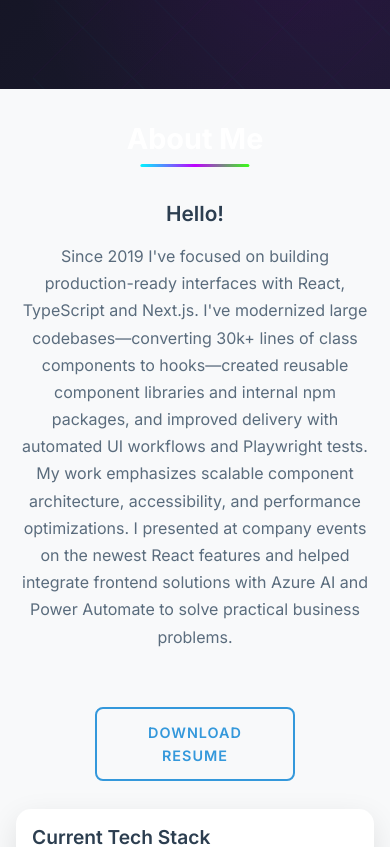
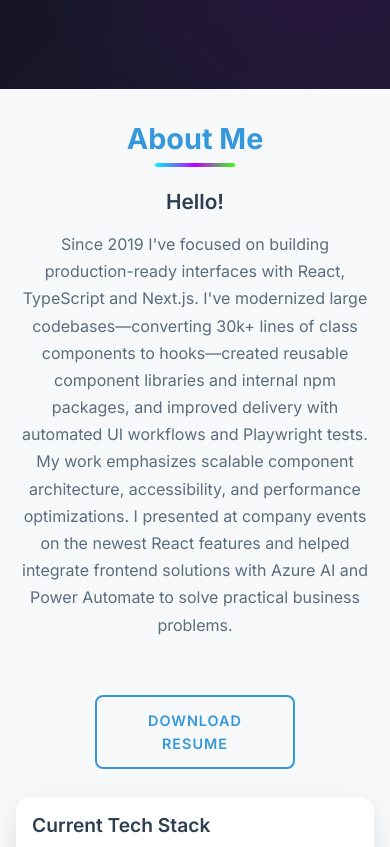
Before and after one commit to tihomirkg91/portfolio, a React (Vite) app: page / in a window 390 px wide. Shown: the part 820-1667 px from the top of the page. Built offline with nearby package versions, Linux system fonts and the light colour scheme.

Commit message:
Update section title underlines to use neon gradient

```diff
--- a/src/components/About.css
+++ b/src/components/About.css
@@ -14,14 +14,14 @@
   margin-bottom: clamp(2rem, 6vh, 4rem);
 }
 
-.section-title {
+.about .section-title {
   font-size: clamp(2rem, 5vw, 2.5rem);
   font-weight: 700;
   color: #3498db;
   margin-bottom: 1rem;
   position: relative;
 }
-.section-title::after {
+.about .section-title::after {
   content: '';
   position: absolute;
   bottom: -10px;
@@ -29,7 +29,7 @@
   transform: translateX(-50%);
   width: 80px;
   height: 4px;
-  background: linear-gradient(45deg, #3498db, #2980b9);
+  background: linear-gradient(90deg, var(--neon-blue), var(--neon-purple), var(--neon-green));
   border-radius: 2px;
 }
 
@@ -148,7 +148,7 @@
     margin-bottom: 3rem;
   }
 
-  .section-title {
+  .about .section-title {
     font-size: 2rem;
   }
 
@@ -183,7 +183,7 @@
     margin-bottom: 2rem;
   }
 
-  .section-title {
+  .about .section-title {
     font-size: 1.8rem;
     margin-bottom: 0.75rem;
   }
@@ -234,7 +234,7 @@
     padding: 0 0.75rem;
   }
 
-  .section-title {
+  .about .section-title {
     font-size: 1.6rem;
   }
 
--- a/src/components/Contact.css
+++ b/src/components/Contact.css
@@ -102,13 +102,13 @@
   margin-bottom: clamp(2rem, 6vh, 4rem);
 }
 
-.section-header .section-title,
-.section-header .section-subtitle {
+.contact .section-header .section-title,
+.contact .section-header .section-subtitle {
   opacity: 1 !important;
   transform: translateY(0) !important;
 }
 
-.section-title {
+.contact .section-title {
   font-size: clamp(2.5rem, 6vw, 3.5rem);
   margin-bottom: 1rem;
   color: var(--text-primary);
@@ -116,7 +116,7 @@
   display: inline-block;
 }
 
-.section-title::after {
+.contact .section-title::after {
   content: '';
   position: absolute;
   bottom: -10px;
@@ -468,7 +468,7 @@
     padding: 0 1rem;
   }
 
-  .section-title {
+  .contact .section-title {
     font-size: 2rem;
   }
 
@@ -532,7 +532,7 @@
     padding: 0 0.75rem;
   }
 
-  .section-title {
+  .contact .section-title {
     font-size: 1.8rem;
     margin-bottom: 0.75rem;
   }
--- a/src/components/Experience.css
+++ b/src/components/Experience.css
@@ -15,7 +15,7 @@
   margin-bottom: clamp(2rem, 6vh, 4rem);
 }
 
-.section-title {
+.experience .section-title {
   font-size: clamp(2rem, 5vw, 2.5rem);
   font-weight: 700;
   color: #2c3e50;
@@ -23,7 +23,7 @@
   position: relative;
 }
 
-.section-title::after {
+.experience .section-title::after {
   content: '';
   position: absolute;
   bottom: -10px;
@@ -31,7 +31,7 @@
   transform: translateX(-50%);
   width: 80px;
   height: 4px;
-  background: linear-gradient(45deg, #3498db, #2980b9);
+  background: linear-gradient(90deg, var(--neon-blue), var(--neon-purple), var(--neon-green));
   border-radius: 2px;
 }
 
@@ -530,7 +530,7 @@
     padding: 0 1rem;
   }
 
-  .section-title {
+  .experience .section-title {
     font-size: 2rem;
   }
 
@@ -625,7 +625,7 @@
     padding: 0 0.75rem;
   }
 
-  .section-title {
+  .experience .section-title {
     font-size: 1.8rem;
     margin-bottom: 0.75rem;
   }
```
